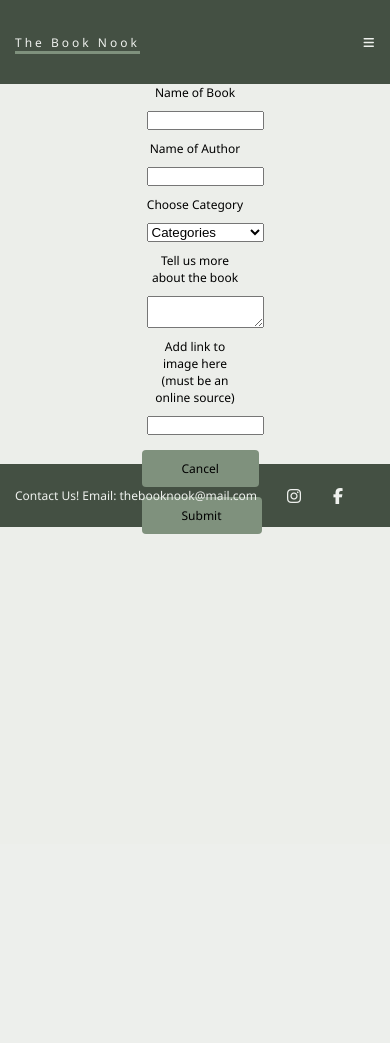
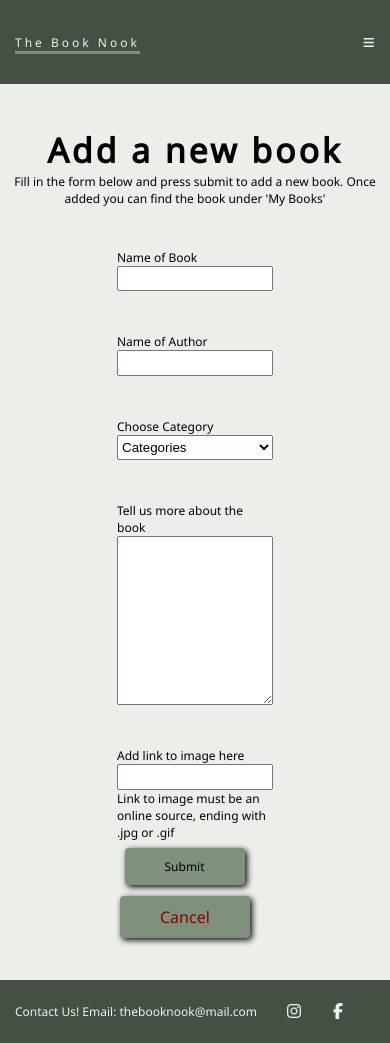
Before and after one commit to Code-Institute-Submissions/the_book_nook, a Flask app: page /add_book in a window 390 px wide. Before the commit the page ends 534 px from the top, so only its background shows below. Run offline with Flask 2, Linux system fonts and the light colour scheme; data that the repository does not hold is empty; some libraries are stand-ins or nearby versions.

Commit message:
style: Cont updating css and check media queries for add_book, edit_book, profile

```diff
--- a/app.py
+++ b/app.py
@@ -132,7 +132,7 @@ def add_book():
         }
         mongo.db.books.insert_one(book)
         flash("Book is now added to your collection!")
-        return redirect(url_for("books"))
+        return redirect(url_for("profile"))
 
     categories = mongo.db.categories.find().sort("book_category", 1)
     return render_template("add_book.html", categories=categories)
@@ -151,7 +151,7 @@ def edit_book(book_id):
         }
         mongo.db.books.update({"_id": ObjectId(book_id)}, submit)
         flash("Book Updated!")
-        return redirect(url_for("books"))
+        return redirect(url_for("profile"))
 
     book = mongo.db.books.find_one({"_id": ObjectId(book_id)})
     categories = mongo.db.categories.find().sort("book_category", 1)
@@ -169,7 +169,7 @@ def like_book(book_id):
 def delete_book(book_id):
     mongo.db.books.remove({"_id": ObjectId(book_id)})
     flash("Book is now deleted")
-    return redirect(url_for("books"))
+    return redirect(url_for("profile"))
 
 
 # Manage Categories
--- a/static/css/style.css
+++ b/static/css/style.css
@@ -6,15 +6,18 @@
     box-sizing: border-box;
 }
 
-body {
+html, body {
     font-family: "Noto Sans", sans-serif;
     background-color: #ECEEEA;
+    min-height: 100%;
 }
 
 .main-section {
-    margin-top: 10vh;
+    margin-top: 15vh;
     text-align: center;
 }
+
+
 
 /* ---------------------------------------- Cancel & Submit Buttons */
 
@@ -27,7 +30,8 @@ body {
   border-radius: 4px;
   font-size: 16px;
   font-family: "Noto Sans", sans-serif;
-  margin: 5px;
+  margin: 7.5px;
+  box-shadow: 2px 2px 6px 0;
 }
 
 .reset-buttons {
@@ -38,6 +42,8 @@ body {
   display: inline-block;
   border-radius: 4px;
   font-size: 16px;
+  margin: 3px;
+  box-shadow: 2px 2px 6px #000;
 }
 
 .book-buttons {
@@ -49,6 +55,10 @@ body {
   font-size: 14px;
   font-family: "Noto Sans", sans-serif;
   margin: 3px;
+}
+
+.buttons:hover, .reset-buttons:hover {
+    color: #ECEEEA;
 }
 
 /* ----------------------------------------- Header & Navigation list */
@@ -93,7 +103,7 @@ nav {
     color: #EFF1EE;
 }
 
-.logo:hover, .navigation-list li a:hover, .buttons:hover {
+.logo:hover, .navigation-list li a:hover {
     color:#7F917D;
 }
 
@@ -110,10 +120,15 @@ nav {
 }
 
 .headline-main {
-    margin-top: 15vh;
     font-size: 4vw;
     letter-spacing: 5px;
     text-shadow: 2px 2px 10px;
+}
+
+.headline-medium {
+    font-size: 4vh;
+    letter-spacing: 3px;
+    margin-top: 5vh;
 }
 
 .headline-mini {
@@ -180,7 +195,7 @@ a {
 }
 
 .book-box {
-    width: 20%;
+    width: 22%;
     margin: 3vh;
     background-color: #fff;
     border: 2px solid;
@@ -217,10 +232,19 @@ a {
     margin: 5vh;
 }
 
+.single-book-title {
+    font-weight: 700;
+    font-size: 3vw;
+}
+
 .single-text {
     width: 70%;
     font-size: 28px;
     margin-top: 5vh;
+}
+
+.single-book-description {
+    margin: 10vh 0 10vh 0;
 }
 
 .single-heart-like {
@@ -235,26 +259,30 @@ a {
     font-size: 20px;
 }
 
-/* --- Add Book User Form */
+/* ---------------------------------------- Add Book User Form */
 
-.add-book-form {
-    height: 40vh;
-    width: 30%;
+.add-edit-book-form {
+    width: 40%;
     margin: auto;
+    display: block;
+    text-align: left;
+}
+
+label, input, select, option, textarea {
     display: block;
 }
 
-#book_category {
-    width: 100%;
+label {
+    margin-top: 5vh;
 }
 
-label, input, select, textarea {
-    display: block;
-    margin: 10px;
-
+#book_name, #book_author, #book_category, #book_image_url {
+    width: 100%;
+    height: 3vh;
 }
 
-#book_name, #book_author, #book_description, #book_image_url {
+#book_description {
+    height: 20vh;
     width: 100%;
 }
 
@@ -280,10 +308,11 @@ label, input, select, textarea {
     width: 50%;
     margin: auto;
     margin-top: 10vh;
+    text-align: left;
 }
 
 #username , #password {
-    width: 80%;
+    width: 100%;
     height: 4vh;
     margin: auto;
 }
@@ -306,13 +335,14 @@ label, input, select, textarea {
 footer {
     height: 7.5vh;
     width: 100%;
-    margin-top: 5vh;
     background-color: #445043;
     display: flex;
     justify-content: space-around;
     align-items: center;
     color: #EFF1EE;
     bottom: 0;
+    margin-top: 10%;
+
 }
 
 footer ul {
--- a/templates/add_book.html
+++ b/templates/add_book.html
@@ -1,6 +1,10 @@
 {% extends "base.html" %}
 {% block content %}
-<div class="add-book-form">
+<div>
+    <h1 class="headline-medium">Add a new book</h1>
+    <p>Fill in the form below and press submit to add a new book. Once added you can find the book under 'My Books'</p>
+</div>
+<div class="add-edit-book-form">
     <form method="POST" action="{{ url_for('add_book') }}">
         <label for="book_name">Name of Book</label>
         <input type="text" name="book_name" id="book_name" required>
@@ -15,13 +19,15 @@
         </select>
         <label for="book_description">Tell us more about the book</label>
         <textarea type="text" name="book_description" id="book_description" maxlength="500" required></textarea>
-        <label for="book_image_url">Add link to image here (must be an online source)</label>
+        <label for="book_image_url">Add link to image here</label>
         <input id="book_image_url" name="book_image_url" type="text" required>
+        <p class="text-below-form">Link to image must be an online source, ending with .jpg or .gif</p>
+        <input class="buttons" type="submit" value="Submit">
+        <a class="reset-buttons" href="{{ url_for('profile', username=session['user']) }}">Cancel</a>
 
-        <a class="buttons" href="{{ url_for('books') }}">Cancel</a>
-        <input class="buttons" type="submit" value="Submit">
 
     </form>
+
 </div>
 
 {% endblock %}
--- a/templates/base.html
+++ b/templates/base.html
@@ -53,7 +53,7 @@
 
     {% block content %}
     {% endblock %}
-    </section>
+      </section>
     <footer>
         <div>
             <p>Contact Us! Email: thebooknook@mail.com</p>
@@ -63,6 +63,7 @@
             <li><a href="https://www.facebook.com" target="_blank"><i class="fab fa-facebook-f"></i></a></li>
         </ul>
     </footer>
+
       <!-- Link to JQuery -->
     <script src="https://code.jquery.com/jquery-3.5.1.js" integrity="sha256-QWo7LDvxbWT2tbbQ97B53yJnYU3WhH/C8ycbRAkjPDc="
     crossorigin="anonymous"></script>
--- a/templates/categories.html
+++ b/templates/categories.html
@@ -4,6 +4,7 @@
  <section>
      <h1 class="headline-book-collection">Categories</h1>
 <a class="buttons" href="{{ url_for('add_category') }}"><h2>Add New Category</h2></a>
+
    <div class="main-categories">
 {% for category in categories %}
 <div class="category-box">
```
Also changed, not shown: templates/book.html (+13 -5 lines), templates/books.html (+10 -9 lines), templates/edit_book.html (+9 -4 lines), templates/profile.html (+6 -4 lines).
